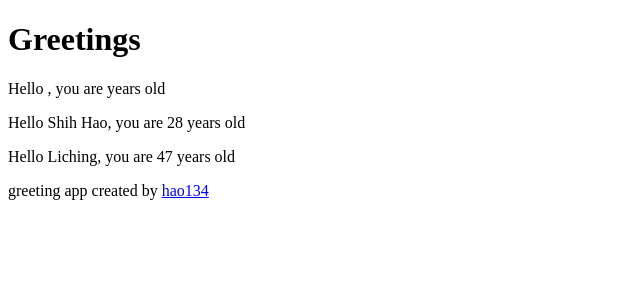
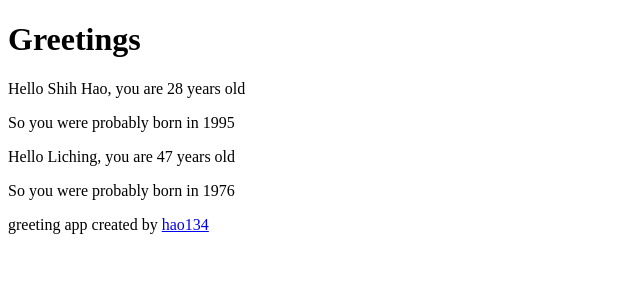
Before and after one commit to hao134/fullstackopen, a React (Create React App) app in the folder part1/: page / in a window 1280 px wide. Shown: the top 300 px of the page, without its empty margins (0-640 px from the left). Built offline with nearby package versions, Linux system fonts and the light colour scheme.

Commit message:
destructing

```diff
--- a/part1/src/App.js
+++ b/part1/src/App.js
@@ -1,9 +1,13 @@
-const Hello = (props) => {
+const Hello = ({name, age}) => {
+
+  const bornYear = () => new Date().getFullYear() - age
+
   return (
     <div>
       <p>
-        Hello {props.name}, you are {props.age} years old
+        Hello {name}, you are {age} years old
       </p>
+      <p>So you were probably born in {bornYear()}</p>
     </div>
   )
 }
@@ -24,7 +28,6 @@
   return (
     <>
       <h1>Greetings</h1>
-      <Hello />
       <Hello name="Shih Hao" age = {47-19} />
       <Hello name={name} age={age}/>
       <Footer />
```
